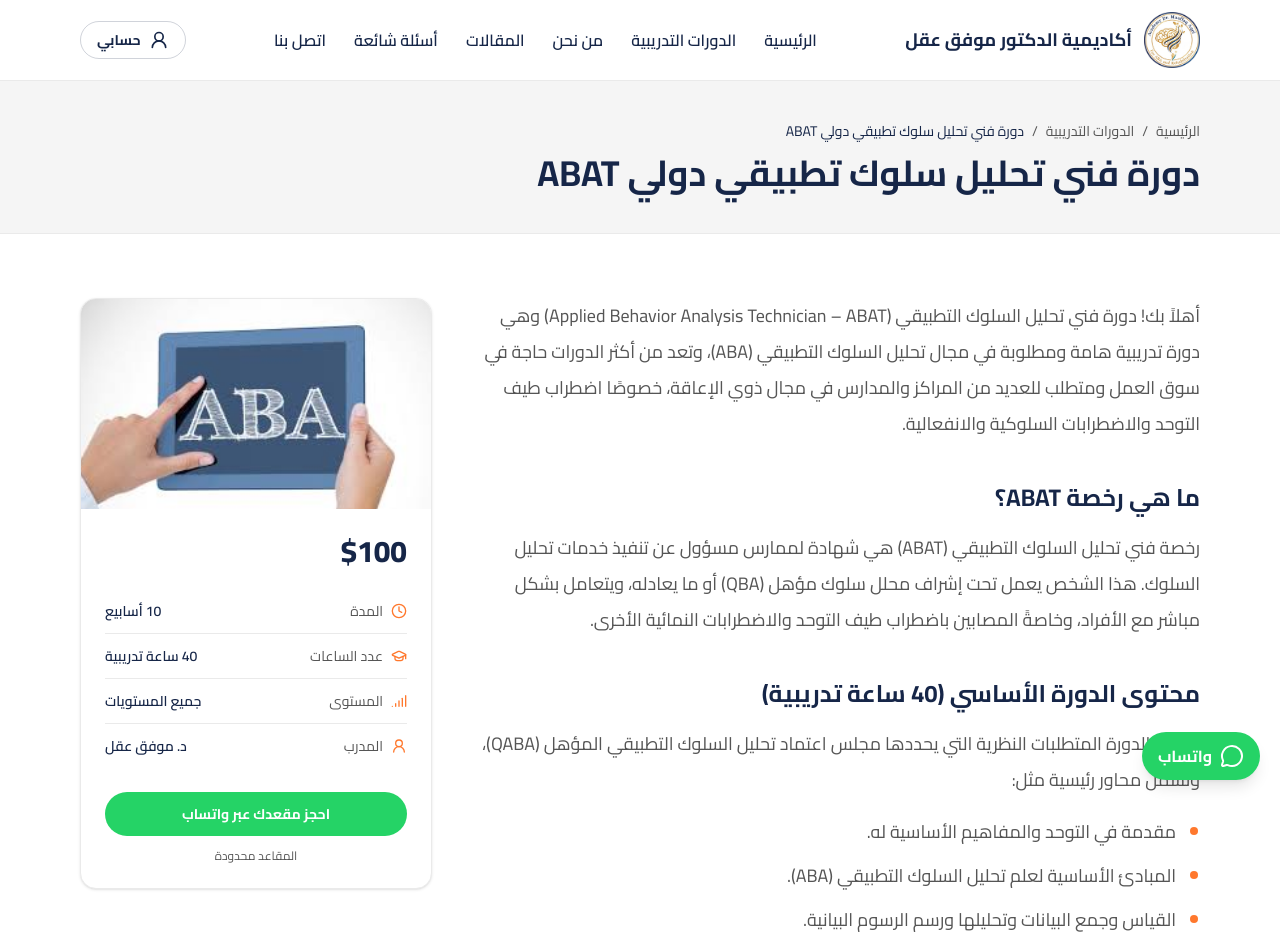
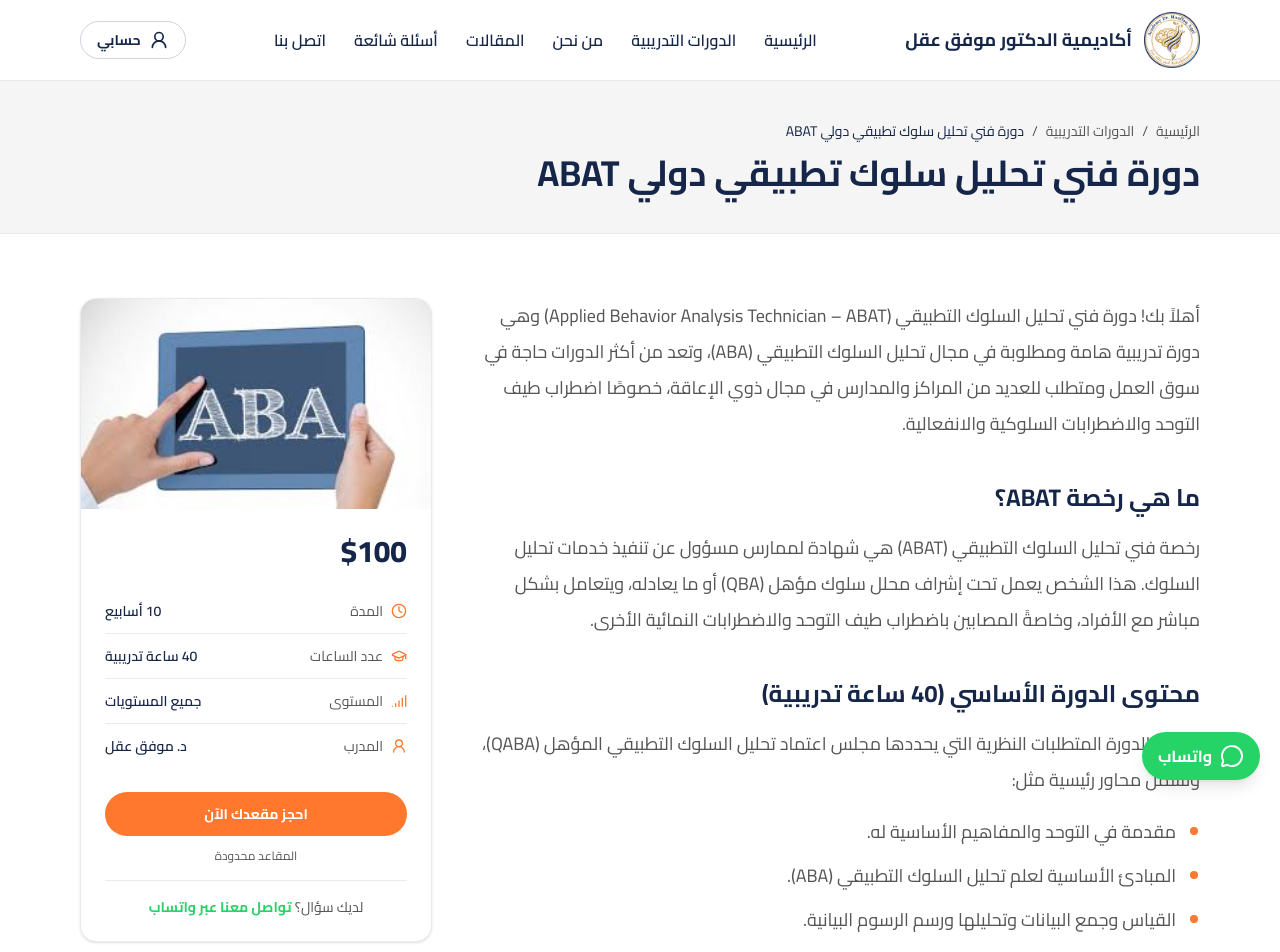
Before and after one commit to ashrafjr-n/aqelacademy, a Next.js app: page /courses/abat in a window 1280 px wide. Shown: the top 952 px of the page. Built offline with nearby package versions, Linux system fonts and the light colour scheme.

Commit message:
link course card to booking page V1.4

```diff
--- a/src/components/courses/course-summary-card.tsx
+++ b/src/components/courses/course-summary-card.tsx
@@ -10,7 +10,7 @@
 }
 
 export function CourseSummaryCard({ course }: CourseSummaryCardProps) {
-  const bookingUrl = whatsappUrl(`مرحبًا، أرغب بالتسجيل في ${course.title}`);
+  const questionUrl = whatsappUrl(`مرحبًا، لدي استفسار عن ${course.title}`);
   const details = [
     { id: "duration", icon: Clock, label: "المدة", value: `${course.durationWeeks} أسابيع` },
     { id: "hours", icon: GraduationCap, label: "عدد الساعات", value: `${course.trainingHours} ساعة تدريبية` },
@@ -37,11 +37,15 @@
           ))}
         </dl>
         <div className="mt-6 grid">
-          <ButtonLink href={bookingUrl} variant="whatsapp" external>
-            احجز مقعدك عبر واتساب
-          </ButtonLink>
+          <ButtonLink href={`/courses/${course.slug}/book`}>احجز مقعدك الآن</ButtonLink>
         </div>
         <p className="mt-3 text-center text-xs">المقاعد محدودة</p>
+        <p className="mt-4 border-t border-line pt-4 text-center text-sm">
+          لديك سؤال؟{" "}
+          <a href={questionUrl} target="_blank" rel="noopener noreferrer" className="font-bold text-whatsapp hover:underline">
+            تواصل معنا عبر واتساب
+          </a>
+        </p>
       </div>
     </div>
   );
```
